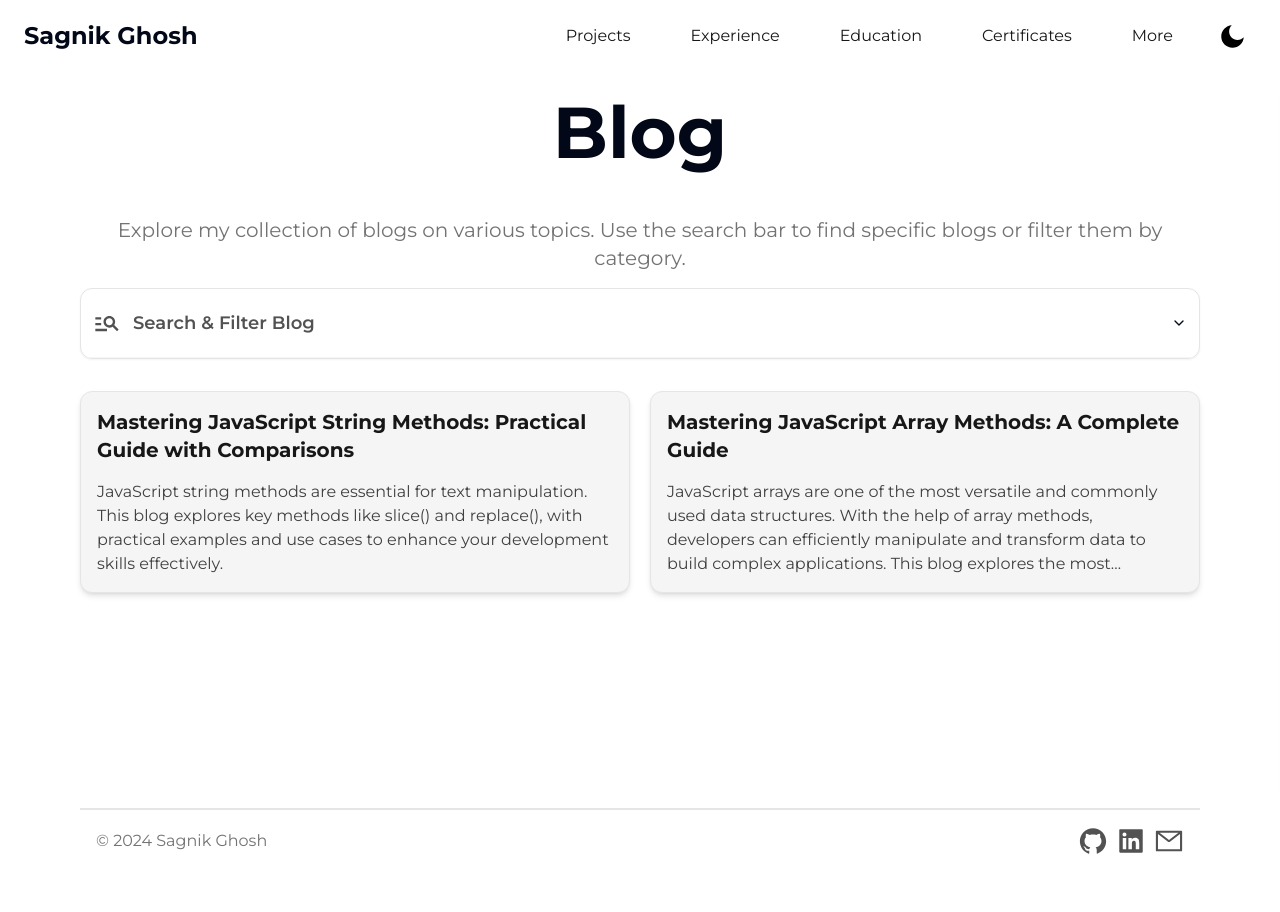
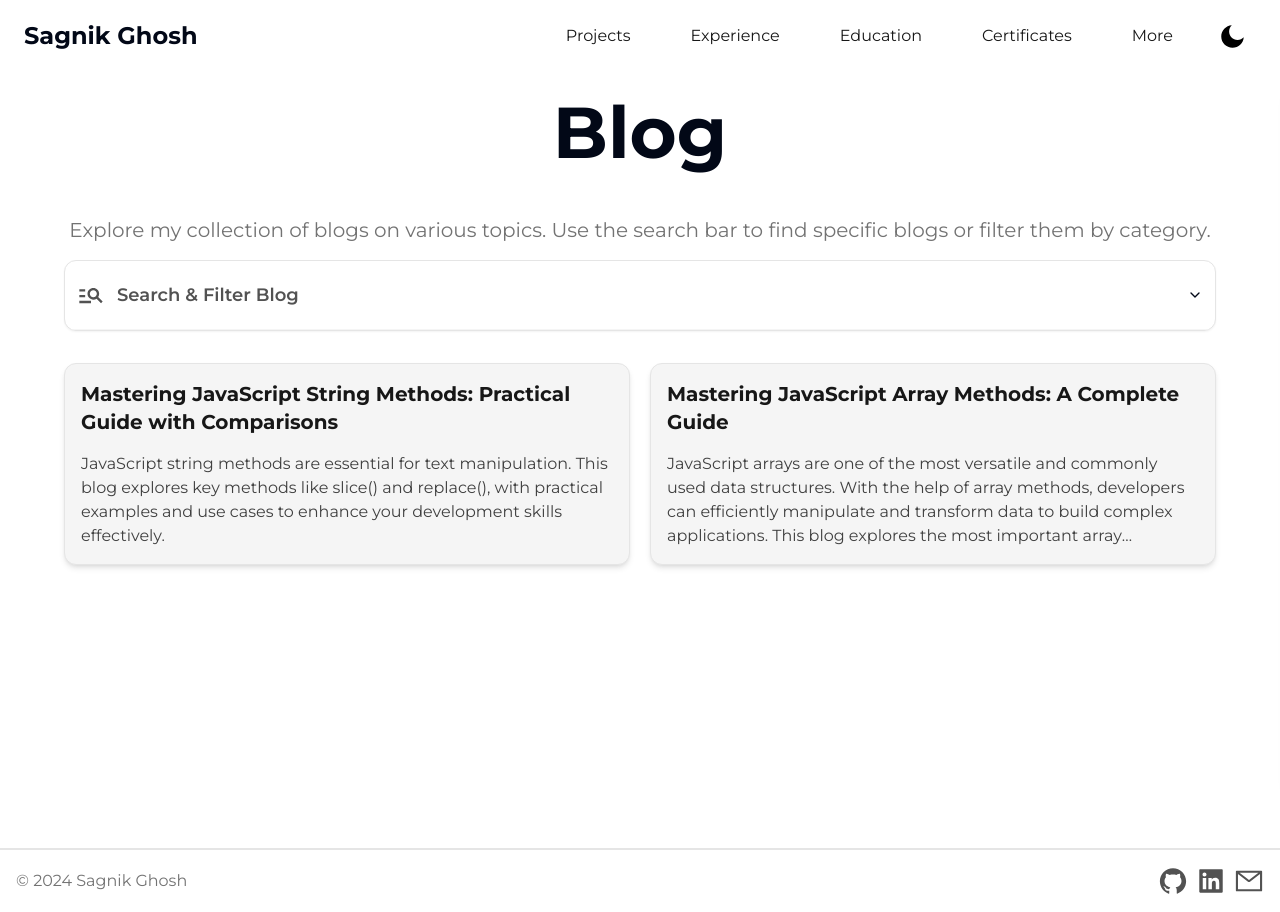
Before and after one commit to sagnikghosh1999/portfolio-next, a Next.js app: page /blogs in a window 1280 px wide. Before the commit the page ends 888 px from the top, so only its background shows below. Built offline with nearby package versions, Linux system fonts and the light colour scheme.

Commit message:
Design improvements majorly footer

```diff
--- a/src/app/blogs/page.tsx
+++ b/src/app/blogs/page.tsx
@@ -51,7 +51,7 @@ export default function BlogPage() {
       </div>
 
       <section id="blogs">
-        <div className="animate-fadeIn animation-delay-2 w-full min-h-[85vh]">
+        <div className="animate-fadeIn animation-delay-2 w-full">
           <HeadingOne title={BLOG_PAGE.label} />
           <PageDescription description={BLOG_PAGE.description} />
           <BlogsView />
--- a/src/app/certificates/[certificateKey]/page.tsx
+++ b/src/app/certificates/[certificateKey]/page.tsx
@@ -152,7 +152,7 @@ const CertificatesPage: React.FC<CertificatesPageProps> = ({ params }) => {
         ))}
       </div>
 
-      <div className="space-y-6 align-top min-h-[85vh] relative">
+      <div className="space-y-6 align-top relative">
         <HeadingTwo title={certificateData?.name} />
 
         <div className="space-y-1">
--- a/src/app/certificates/page.tsx
+++ b/src/app/certificates/page.tsx
@@ -54,7 +54,7 @@ const CertificatesPage: React.FC = () => {
       </div>
 
       <section id="projects" className="flex flex-col items-start md:items-end">
-        <div className="animate-fadeIn animation-delay-2 w-full min-h-[85vh]">
+        <div className="animate-fadeIn animation-delay-2 w-full">
           <HeadingOne title={CERTIFICATES_PAGE.label} />
           <PageDescription description={CERTIFICATES_PAGE.description} />
           <CertificatesView />
--- a/src/app/education/page.tsx
+++ b/src/app/education/page.tsx
@@ -52,7 +52,7 @@ export default function EducationPage() {
       </div>
 
       <section id="education">
-        <div className="animate-fadeIn animation-delay-2 w-full min-h-[85vh]">
+        <div className="animate-fadeIn animation-delay-2 w-full">
           <HeadingOne title={EDUCATION_PAGE.label} />
           <PageDescription description={EDUCATION_PAGE.description} />
           {/* List of courses and qualifications */}
--- a/src/app/experience/page.tsx
+++ b/src/app/experience/page.tsx
@@ -52,7 +52,7 @@ export default function ExperiencePage() {
       </div>
 
       <section id="experience">
-        <div className="animate-fadeIn animation-delay-2 w-full min-h-[85vh]">
+        <div className="animate-fadeIn animation-delay-2 w-full">
           <HeadingOne title={EXPERIENCE_PAGE.label} />
 
           <PageDescription description={EXPERIENCE_PAGE.description} />
--- a/src/app/globals.css
+++ b/src/app/globals.css
@@ -32,7 +32,7 @@ body {
 
 @layer components {
   .home-section-wrapper {
-    @apply min-h-[85vh] w-full flex flex-col align-middle justify-center;
+    @apply min-h-[calc(100vh-8rem)] w-full flex flex-col align-middle justify-center;
   }
   .material-page-wrapper {
     @apply flex flex-col space-y-10 mt-8;
--- a/src/app/layout.tsx
+++ b/src/app/layout.tsx
@@ -50,13 +50,13 @@ export default function RootLayoutWithProviders({
               <div
                 className="
                   mx-auto max-w-3xl md:max-w-6xl
-                  min-h-[85vh]
-                  p-4
+                 min-h-[calc(100vh-4rem)]
+                  pt-4 px-4 lg:px-0
                 "
               >
                 {children}
-                <Footer />
               </div>
+              <Footer />
             </main>
           </Providers>
         </body>
--- a/src/app/more/page.tsx
+++ b/src/app/more/page.tsx
@@ -36,7 +36,7 @@ const MorePage: React.FC<MorePageProps> = ({ params, searchParams }) => {
   return (
     <main>
       <section id="pages">
-        <div className="animate-fadeIn animation-delay-2 w-full min-h-[85vh]">
+        <div className="animate-fadeIn animation-delay-2 w-full">
           <Grid
             items={NAV_ITEMS.filter((item) => !ignoredPages.includes(item)).map(
               (item) => (
--- a/src/app/projects/[projectKey]/page.tsx
+++ b/src/app/projects/[projectKey]/page.tsx
@@ -243,7 +243,7 @@ const ProjectPage: React.FC<ProjectPageProps> = ({ params }) => {
         </ul>
       </div>
 
-      <div className="flex flex-col space-y-1 align-top min-h-[85vh] relative">
+      <div className="flex flex-col space-y-1 align-top relative">
         <HeadingTwo title={projectData?.name} />
 
         {/* Gallery Section */}
--- a/src/app/projects/page.tsx
+++ b/src/app/projects/page.tsx
@@ -51,7 +51,7 @@ const ProjectsPage = () => {
       </div>
 
       <section id="projects" className="flex flex-col items-start md:items-end">
-        <div className="animate-fadeIn animation-delay-2 w-full min-h-[85vh]">
+        <div className="animate-fadeIn animation-delay-2 w-full">
           <HeadingOne title={PROJECTS_PAGE.label} />
           <PageDescription description={PROJECTS_PAGE.description} />
           <ProjectsView />
--- a/src/app/skills/page.tsx
+++ b/src/app/skills/page.tsx
@@ -47,7 +47,7 @@ export default function SkillPage() {
       </div>
 
       <section id="skills">
-        <div className="animate-fadeIn animation-delay-2 w-full min-h-[85vh]">
+        <div className="animate-fadeIn animation-delay-2 w-full">
           <HeadingOne title="Skills" />
           <PageDescription description={SKILL_PAGE.description} />
           <SkillList skills={skillDatabaseKeys} />
--- a/src/components/Footer/Footer.tsx
+++ b/src/components/Footer/Footer.tsx
@@ -13,10 +13,10 @@ const Footer = () => {
 
   return (
     <footer>
-      <hr className="w-full h-0.5 mx-auto mt-8 bg-neutral-200 dark:bg-neutral-700 border-0"></hr>
+      <hr className="w-full h-0.5 mx-auto  mt-8 bg-neutral-200 dark:bg-neutral-700 border-0"></hr>
       <div
         className="
-          mx-auto
+          mx-auto max-w-3xl md:max-w-7xl
           p-4 space-y-4 md:space-y-0
           flex flex-col md:flex-row
           text-center text-neutral-900
```
